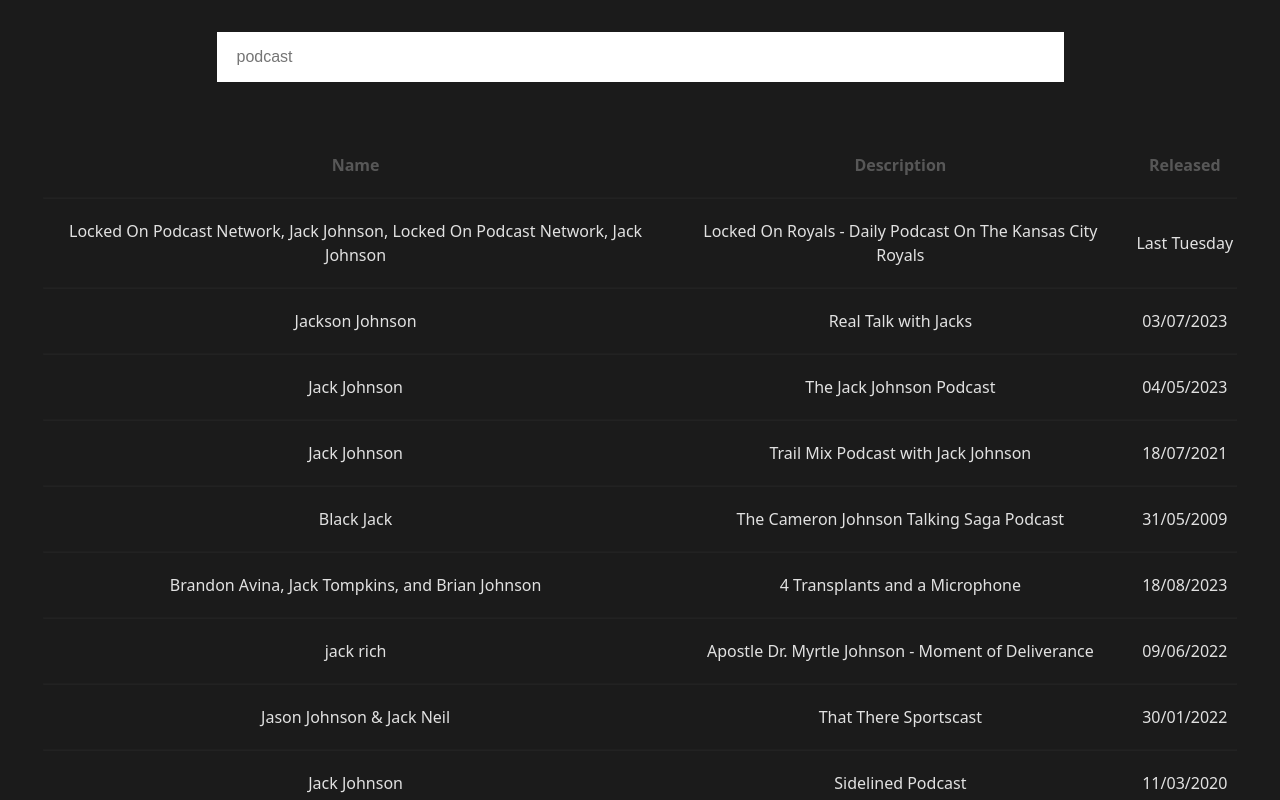
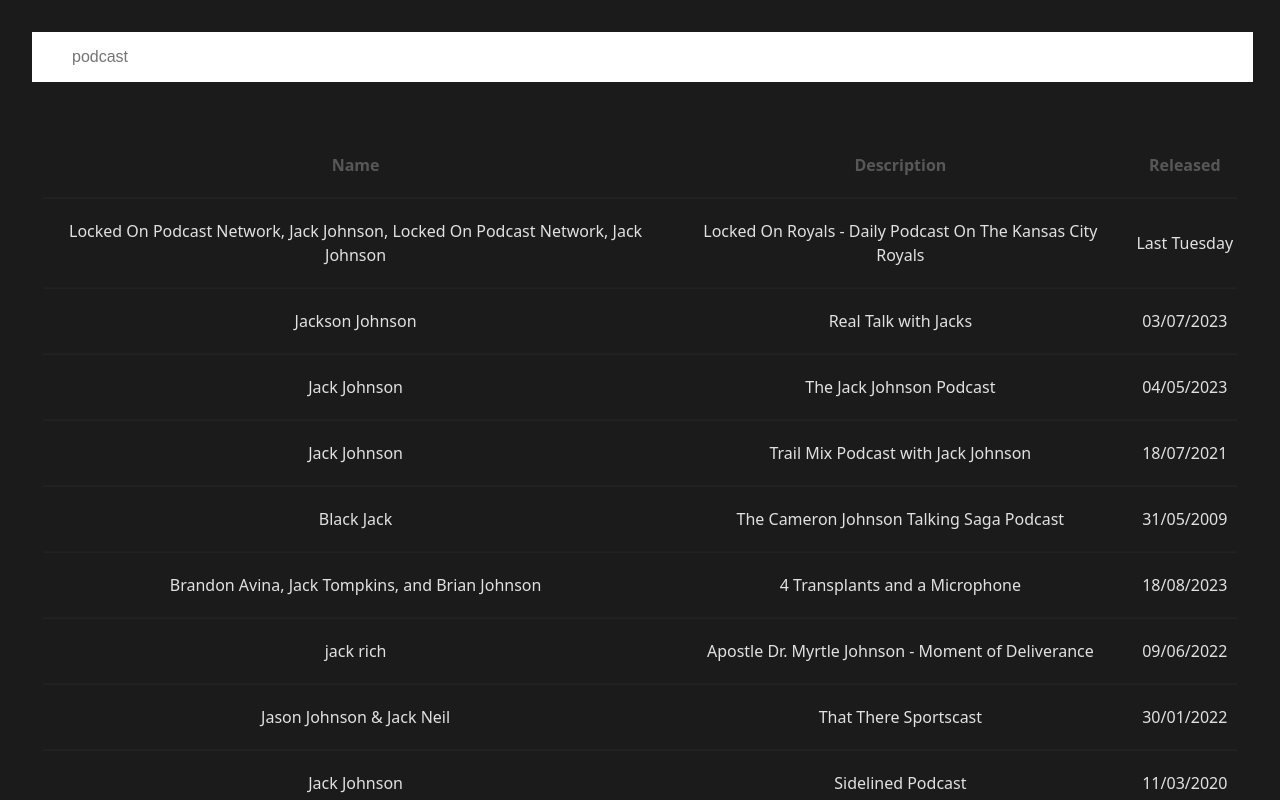
Before and after one commit to acuemor/react-movies, a React (Vite) app: page / in a window 1280 px wide. Shown: the top 800 px of the page. Built offline with nearby package versions, Linux system fonts and the light colour scheme.

Commit message:
feat(*): add icon to seachbar

```diff
--- a/src/components/SearchBar.jsx
+++ b/src/components/SearchBar.jsx
@@ -1,12 +1,31 @@
-import { InputStyled } from '../styles/Input.js';
+import { SearchBarStyled, SearchBarIconStyled, SearchBarContainerStyled } from '../styles/SearchBarStyled.js';
 
 export default function SearchBar({ query, onType }) {
 
 	return (
-		<InputStyled
-			placeholder='podcast'
-			value={query}
-			onChange={onType}
-		></InputStyled>
+		<>
+			<SearchBarContainerStyled>
+				<SearchBarIconStyled
+					viewBox="0 0 20 20"
+					xmlns="http://www.w3.org/2000/svg"
+					aria-hidden="true"
+				>
+					<g clipPath="url(#clip0_2_97)">
+						<path d="M19.7558 18.5775L14.7817 13.6033C16.1372 11.9455 16.8037 9.83008 16.6432 7.69464C16.4828 5.55919 15.5077 3.56711 13.9197 2.13044C12.3316 0.69376 10.2522 -0.0775884 8.11137 -0.0240619C5.97058 0.0294646 3.93225 0.903771 2.41801 2.41801C0.903771 3.93225 0.0294646 5.97058 -0.0240619 8.11137C-0.0775884 10.2522 0.69376 12.3316 2.13044 13.9197C3.56711 15.5077 5.55919 16.4828 7.69464 16.6432C9.83008 16.8037 11.9455 16.1372 13.6033 14.7817L18.5775 19.7558C18.7347 19.9076 18.9452 19.9916 19.1637 19.9897C19.3822 19.9878 19.5912 19.9002 19.7457 19.7457C19.9002 19.5912 19.9878 19.3822 19.9897 19.1637C19.9916 18.9452 19.9076 18.7347 19.7558 18.5775ZM8.33333 15C7.01479 15 5.72586 14.609 4.62953 13.8765C3.53321 13.1439 2.67872 12.1027 2.17414 10.8846C1.66955 9.66638 1.53753 8.32594 1.79477 7.03273C2.052 5.73953 2.68694 4.55164 3.61929 3.61929C4.55164 2.68694 5.73953 2.052 7.03273 1.79477C8.32594 1.53753 9.66638 1.66955 10.8846 2.17414C12.1027 2.67872 13.1439 3.53321 13.8765 4.62953C14.609 5.72586 15 7.01479 15 8.33333C14.998 10.1008 14.295 11.7954 13.0452 13.0452C11.7954 14.295 10.1008 14.998 8.33333 15Z" />
+					</g>
+					<defs>
+						<clipPath id="clip0_2_97">
+							<rect width="20" height="20" fill="white" />
+						</clipPath>
+					</defs>
+				</SearchBarIconStyled>
+				<SearchBarStyled
+					placeholder='podcast'
+					value={query}
+					onChange={onType}
+				></SearchBarStyled>
+			</SearchBarContainerStyled>
+		</>
+
 	);
 }
--- a/src/styles/Input.js
+++ /dev/null
@@ -1,10 +0,0 @@
-import styled from "styled-components";
-
-export const InputStyled = styled.input`
-	padding: 0px 5px 0px 20px;
-    width: 822px;
-    height: 50px;
-	margin-bottom: 60px;
-	border: 0;
-	font-size: 16px;
-`
--- /dev/null
+++ b/src/styles/SearchBarStyled.js
@@ -0,0 +1,23 @@
+import styled from "styled-components";
+
+export const SearchBarContainerStyled = styled.div`
+  position: relative;
+  margin-bottom: 60px;
+`;
+
+export const SearchBarStyled = styled.input`
+	padding: 0px 5px 0px 40px;
+  width: calc(100% - 40px);
+  height: 50px;
+	border: 0;
+	font-size: 16px;
+`
+export const SearchBarIconStyled = styled.svg`
+  position: absolute;
+  top: 50%;
+  left: 10px;
+  transform: translateY(-50%);
+  width: 20px;
+  height: 20px;
+  fill: white;
+`;
```
